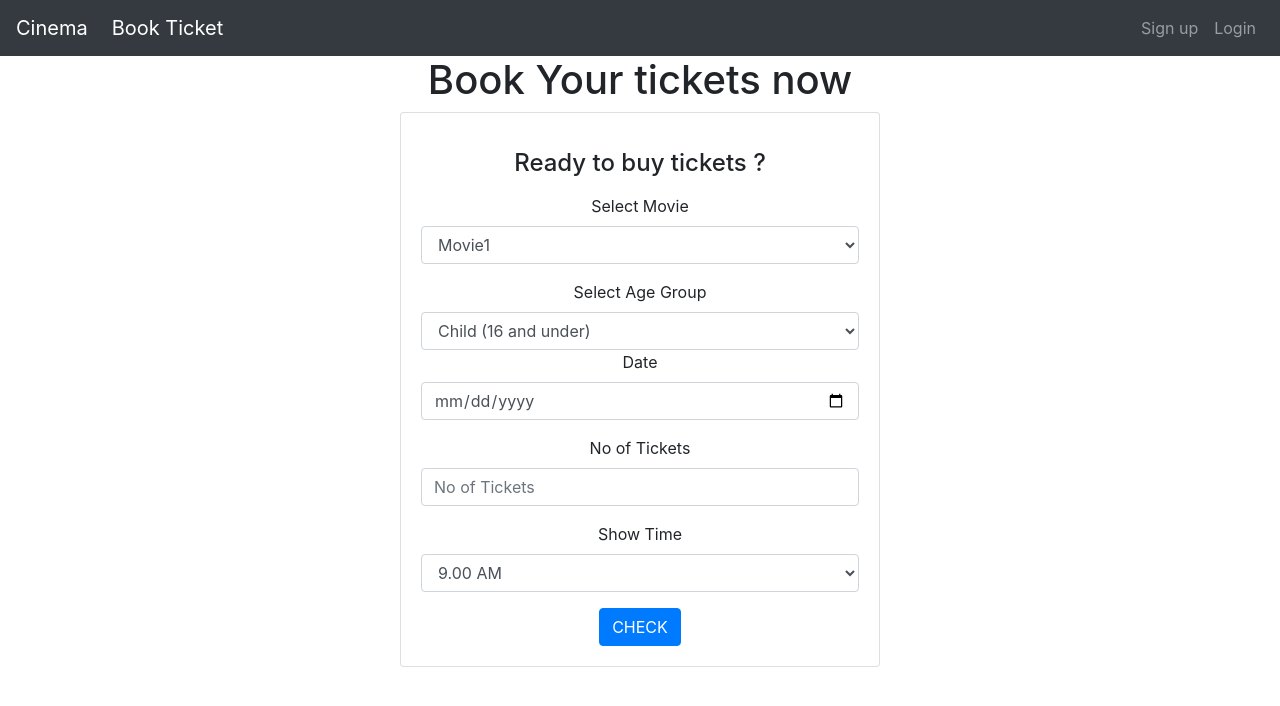
After one commit to OHashish/Cinema-ticket-booking-website, a Flask app: page /booking in a window 1280 px wide. The commit adds this page. Shown: the top 706 px of the page. Run offline with Flask 2, Linux system fonts and the light colour scheme; data comes from the database, SQL or seed files in the repository; both versions use the stored data as it was after the commit; some libraries are stand-ins or nearby versions.

Commit message:
6 improve

```diff
--- a/app/forms.py
+++ b/app/forms.py
@@ -1,6 +1,7 @@
 from flask_wtf import FlaskForm
-from wtforms import StringField , PasswordField ,BooleanField,SubmitField,TextAreaField
+from wtforms import StringField , PasswordField ,BooleanField,SubmitField,TextAreaField, SelectField
 from wtforms.validators import DataRequired,Email,Length,EqualTo
+
 
 class LoginForm(FlaskForm):
     email = StringField('Email',validators=[DataRequired(), Email()])
@@ -14,3 +15,7 @@ class RegisterForm(FlaskForm):
     email=StringField('Email',validators=[DataRequired(),Email(),Length(max=50)])
     confirm_password = PasswordField('Confirm Password',validators=[DataRequired(), EqualTo('password')])
     submit = SubmitField('Sign Up')
+
+class BookingForm(FlaskForm):
+    title = SelectField('title', choices=[('movie1', 'movie1'), ('movie2', 'movie2'), ('movie3', 'movie3')])
+    time = SelectField('runtime', choices=[])
--- a/app/models.py
+++ b/app/models.py
@@ -30,7 +30,11 @@ class Seat(db.Model):
 class Movie(db.Model):
     id =db.Column(db.Integer,primary_key=True)
     title=db.Column(db.String(80))
+    year =db.Column(db.Integer)
     blurb =db.Column(db.String(1000))
+    director =db.Column(db.String(80))
+    cast =db.Column(db.String(100))
     certificate =db.Column(db.String(20))
     runtime =db.Column(db.Integer)
+    movie_poster =db.Column(db.String(100))
     screen_id=db.Column(db.Integer,db.ForeignKey('screen.id'))
--- a/app/templates/base.html
+++ b/app/templates/base.html
@@ -19,6 +19,7 @@
 
   <nav class="navbar navbar-expand-sm navbar-dark bg-dark">
     <a class="navbar-brand mr-4" href="/home">Cinema</a>
+    <a class="navbar-brand mr-4" href="/booking">Book Ticket</a>
     <button class="navbar-toggler" type="button" data-toggle="collapse" data-target="#navbarSupportedContent" aria-controls="navbarSupportedContent" aria-expanded="false" aria-label="Toggle navigation">
       <span class="navbar-toggler-icon"></span>
     </button>
--- /dev/null
+++ b/app/templates/booking.html
@@ -0,0 +1,62 @@
+{% extends "base.html" %}
+{% block content %}
+<div align=center>
+  <h1>Book Your tickets now</h1>
+</div>
+
+  <body>
+  <div class="mdl-layout__drawer">
+  </div>
+
+  <div align=center>
+   <div class="card" style="width: 30rem;" align=center>
+     <div class="card-body">
+      <p class="card-text"><h4>Ready to buy tickets ?</h4></p>
+        <div class="form-group">
+        <form action="/checkAvail" method="POST">
+    <label for="exampleFormControlSelect1">Select Movie</label>
+    <select class="form-control" id="exampleFormControlSelect1" name="movie">
+      <option>Movie1</option>
+      <option>Movie2</option>
+      <option>Movie3</option>
+    </select>
+  </div>
+           <div class="form-group">
+    <label for="exampleFormControlSelect1">Select Age Group</label>
+    <select class="form-control" id="exampleFormControlSelect1" name="venue">
+      <option>Child (16 and under)</option>
+      <option>Adult (Above 16)</option>
+      <option>Senior (65 and above)</option>
+    </select>
+    <form>
+  <div class="form-group">
+    <label for="exampleFormControlInput1">Date</label>
+    <input type="Date" class="form-control" id="exampleFormControlInput1" placeholder="DD-MMM-YYYY" name="date">
+  </div>
+  <div class="form-group">
+    <label for="exampleFormControlInput1">No of Tickets</label>
+    <input type="number" class="form-control" id="exampleFormControlInput1" placeholder="No of Tickets" name="no_of_tickets">
+  </div>
+  <div class="form-group">
+    <label for="exampleFormControlSelect1">Show Time</label>
+    <select class="form-control" id="exampleFormControlSelect1" name="show_no">
+      <option>9.00 AM</option>
+      <option>12.00 PM</option>
+      <option>3.00 PM</option>
+      <option>6.00 PM</option>
+      <option>9.00 PM</option>
+    </select>
+  </div>
+
+  </div>
+
+      <button type="submit" class="btn btn-primary" input type="submit" >CHECK</button>
+      </form>
+  </div>
+  </div>
+</div>
+</div><!-- Your content goes here --></div>
+  </main>
+</div>
+
+{% endblock %}
--- /dev/null
+++ b/app/templates/seats.html
@@ -0,0 +1,5 @@
+{% extends "base.html" %}
+{% block content %}
+    <h1>Available Seats</h1>
+
+{% endblock %}
--- a/app/views.py
+++ b/app/views.py
@@ -1,6 +1,6 @@
 from flask import render_template, flash,redirect , url_for , request ,session,jsonify
 from app import app, db, admin,bcrypt
-from .forms import LoginForm , RegisterForm
+from .forms import LoginForm , RegisterForm, BookingForm
 from datetime import datetime
 from flask_admin.contrib.sqla import ModelView
 from .models import User,Screen,Ticket,Movie,Seat
@@ -18,20 +18,44 @@ class UserView(ModelView):
 		if request.method == 'POST':
 
 			title = request.form['title']
+			if len(ia.search_movie(title)) == 0:
+				return redirect('/admin/movie')
+
 			movie= ia.search_movie(title)[0]
+
 			ia.update(movie, info = ['main','plot'])
+			title=str(movie['title'])
 			blurb=str(movie['plot outline'])
+			year=int(movie['year'])
 
 			#Finding UK certificate and striping for age only
 			for certificate in movie['certificates']:
 				if 'United Kingdom' in certificate:
-					certificate = certificate[15:]
+					certificate = certificate.split(":")
+					certificate = certificate[1]
 					break
 
+			#Getting first 5 actors for main actors
+			actors = ""
+			num = 0
+			for actor in movie['cast']:
+				actors += actor['name'] + ", "
+				num += 1
+				if num >= 4:
+					actors = actors[:-2]
+					break
+
+			#Formatting director name correctly
+			for director in movie['director']:
+				director = director['name']
+				break
+
+			movie_poster = movie['cover url']
 			runtime = int(movie['runtime'][0])
 
 			new_movie = Movie(title=title,blurb=blurb,certificate=certificate,
-							runtime=runtime)
+							runtime=runtime,director=director,
+							movie_poster=movie_poster, year=year, cast=actors)
 			db.session.add(new_movie)
 			db.session.commit()
 
@@ -68,6 +92,20 @@ def index():
 @app.route('/home')
 def home():
 	return render_template('home.html')
+
+@app.route('/availability')
+def availability():
+	return render_template('availability.html')
+
+@app.route('/seats')
+def seats():
+	return render_template('seats.html')
+
+@app.route('/booking', methods=['GET', 'POST'])
+def booking():
+	form=BookingForm()
+	form.time.choices=[(time.id) for title in Movie.query.filter_by(title='Movie1').all()]
+	return render_template('booking.html', form=form)
 
 @app.route('/login',methods=['GET','POST'])
 def login():
@@ -113,5 +151,41 @@ def logout():
 	logout_user()
 	return redirect(url_for("login"))
 
+@app.route('/movie/<int:movie_id>',methods=['GET','POST'])
+def movie_detail(movie_id):
+
+	movie = Movie.query.filter_by(id=movie_id).first()
+
+	# Redirection to homepage when movie not found
+	if movie is None:
+		flash("The movie you were trying to find isn't being shown right now")
+		return redirect(url_for('home'))
+
+	if movie.screen is None:
+		screen = "None"
+	else:
+		screen =  "Screen " + str(movie.screen.id)
+
+	# Passing movie details to template
+	return render_template('movie.html',
+	id=movie.id,
+	title=movie.title,
+	year=movie.year,
+	poster=movie.movie_poster,
+	director=movie.director,
+	cast=movie.cast,
+	certificate=movie.certificate,
+	runtime=movie.runtime,
+	blurb=movie.blurb,
+	screen=screen)
+
+#To be routed to booking page for a screening
+@app.route('/book/<int:movie_id>',methods=['GET','POST'])
+def movie_book(movie_id):
+	flash('This should be routed to a booking page for movie')
+	return redirect(url_for('home'))
+
+
+
 if __name__=='__main__':
 	app.run(debug=True)
```
Also changed, not shown: app/templates/availability.html (added, +46 -0 lines), app/templates/movie.html (+74 -0 lines), migrations/versions/2e49965cf4c8_.py (added, +32 -0 lines), migrations/versions/459042becb8e_.py (added, +32 -0 lines), migrations/versions/dcd7b0b201e5_.py (added, +32 -0 lines), app.db.
